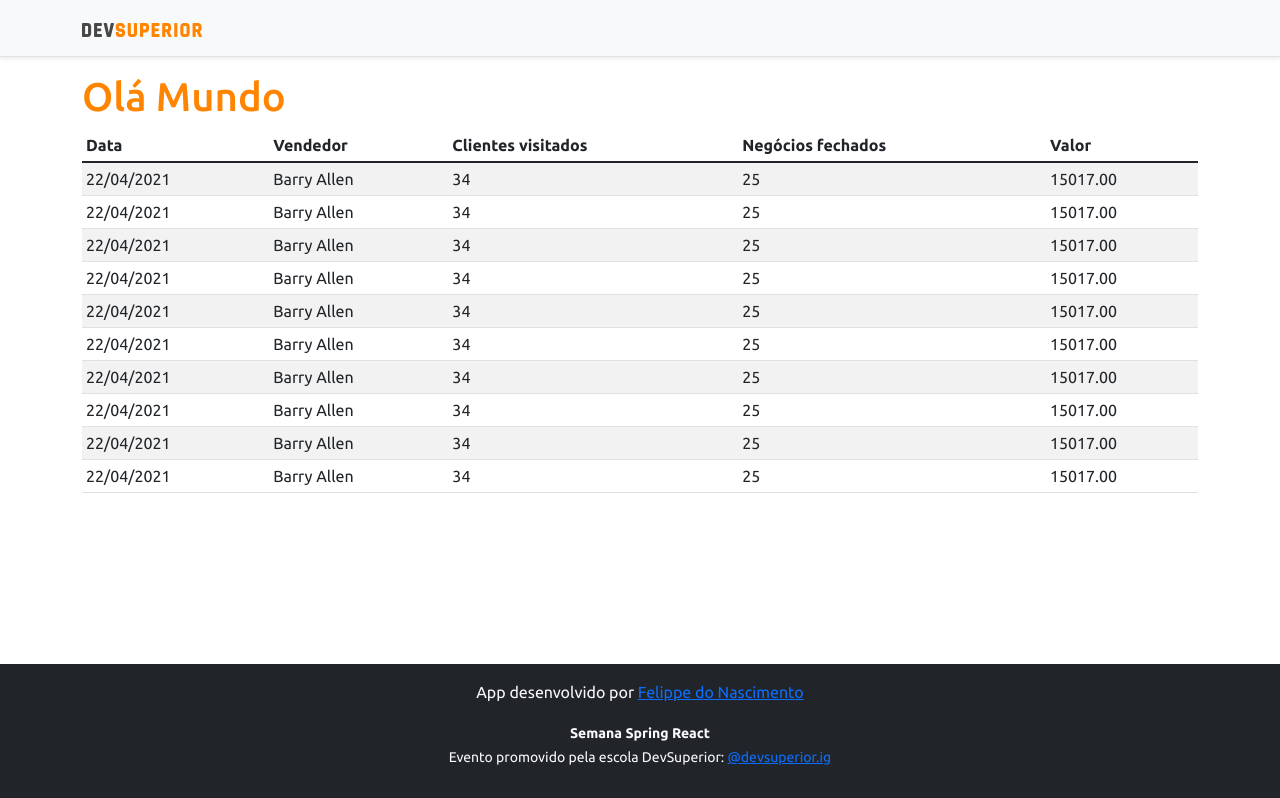
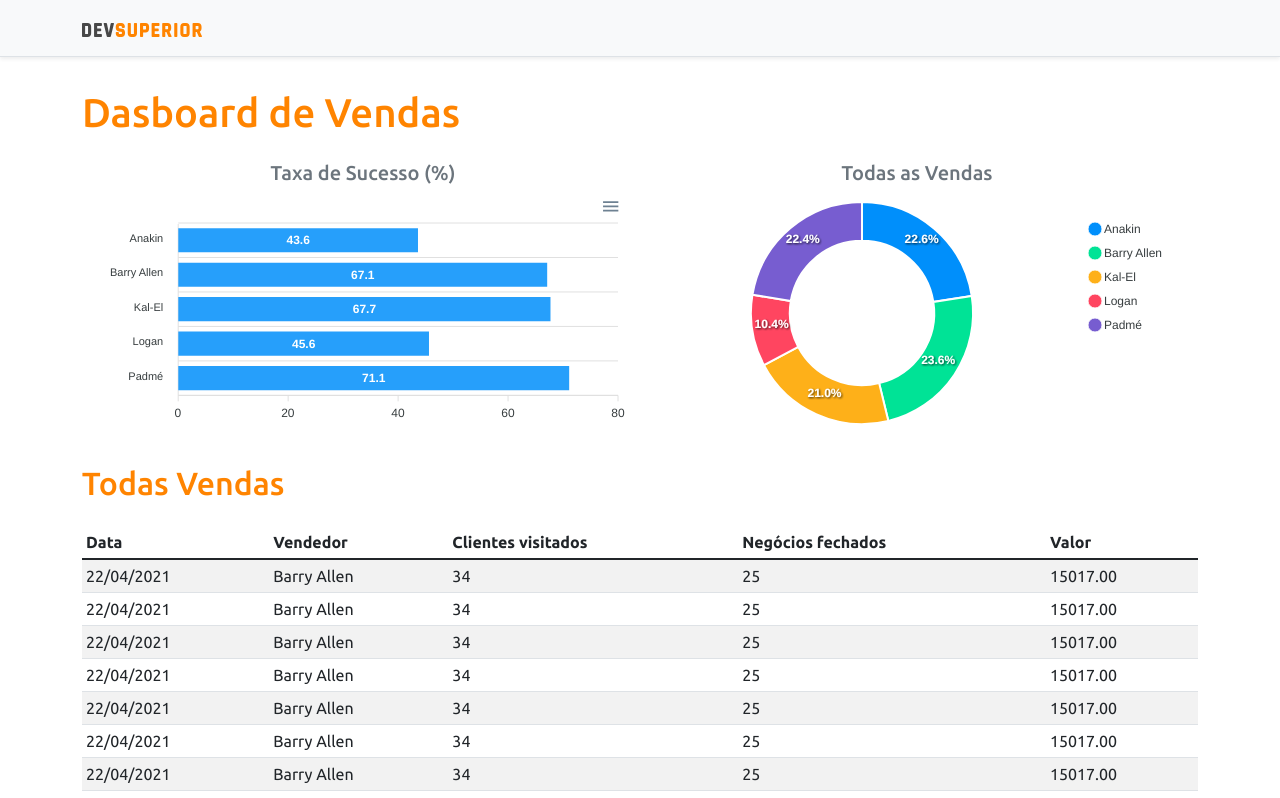
Before and after one commit to f5-nascimento/projeto-full, a React (Create React App) app in the folder frontend/: page / in a window 1280 px wide. Shown: the top 798 px of the page. Built offline with nearby package versions, Linux system fonts and the light colour scheme.

Commit message:
Static Charts

```diff
--- a/frontend/package.json
+++ b/frontend/package.json
@@ -11,8 +11,10 @@
     "@types/node": "^16.11.19",
     "@types/react": "^17.0.38",
     "@types/react-dom": "^17.0.11",
+    "apexcharts": "^3.32.1",
     "bootstrap": "^5.1.3",
     "react": "^17.0.2",
+    "react-apexcharts": "^1.3.9",
     "react-dom": "^17.0.2",
     "react-scripts": "5.0.0",
     "typescript": "^4.5.4",
--- a/frontend/src/App.tsx
+++ b/frontend/src/App.tsx
@@ -1,4 +1,6 @@
+import BarChart from "components/BarChart";
 import DataTable from "components/DataTable";
+import DonutChart from "components/DonutChart";
 import Footer from "components/Footer";
 import NavBar from "components/NavBar";
 
@@ -9,8 +11,31 @@
     <NavBar />
 
     <div className="container">
-      <h1 className="text-primary">Olá Mundo</h1>
+      <h1 className="text-primary py-3">Dasboard de Vendas</h1>
 
+      <div className="row px-3">
+
+        <div className="col-sm-6">
+          <h5 className="text-center text-secondary">Taxa de Sucesso (%)</h5>
+          <BarChart/>
+
+        </div>
+
+        <div className="col-sm-6">
+          <h5 className="text-center text-secondary">Todas as Vendas</h5>
+          <DonutChart/>
+
+        </div>
+
+
+
+      </div>
+
+      <div className="py-3">
+
+        <h2 className="text-primary">Todas Vendas</h2>
+
+      </div>
       <DataTable/>
     </div>
 
--- /dev/null
+++ b/frontend/src/components/BarChart/index.tsx
@@ -0,0 +1,39 @@
+import Chart from 'react-apexcharts';
+
+function BarChart() {
+
+    const options = {
+        plotOptions: {
+            bar: {
+                horizontal: true,
+            }
+        },
+    };
+
+    const mockData = {
+        labels: {
+            categories: ['Anakin', 'Barry Allen', 'Kal-El', 'Logan', 'Padmé']
+        },
+        series: [
+            {
+                name: "% Sucesso",
+                data: [43.6, 67.1, 67.7, 45.6, 71.1]
+            }
+        ]
+    };
+
+    return (
+
+      <Chart
+
+            options={{ ...options, xaxis: mockData.labels}}
+            series={mockData.series}
+            type="bar"
+            height="240"
+
+      />
+
+    );
+}
+
+export default BarChart;
--- /dev/null
+++ b/frontend/src/components/DonutChart/index.tsx
@@ -0,0 +1,30 @@
+import Chart from 'react-apexcharts';
+
+function DonutChart() {
+
+    const mockData = {
+        series: [477138, 499928, 444867, 220426, 473088],
+        labels: ['Anakin', 'Barry Allen', 'Kal-El', 'Logan', 'Padmé']
+    }
+
+    const options = {
+        legend: {
+            show: true
+        }
+    }
+
+    return (
+
+      <Chart
+
+            options={{ ...options, labels: mockData.labels}}
+            series={mockData.series}
+            type="donut"
+            height="240"
+
+      />
+
+    );
+}
+
+export default DonutChart;
```
Also changed, not shown: 1 other file (tests, documents, lock files or other folders).
